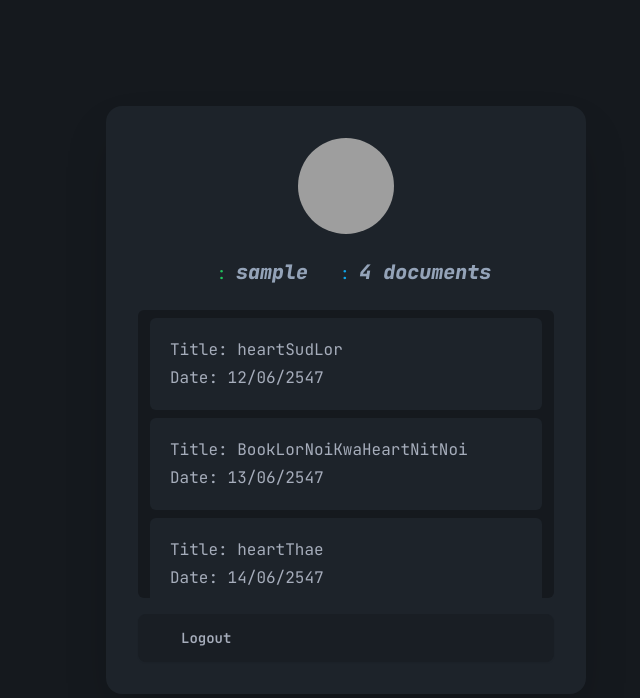
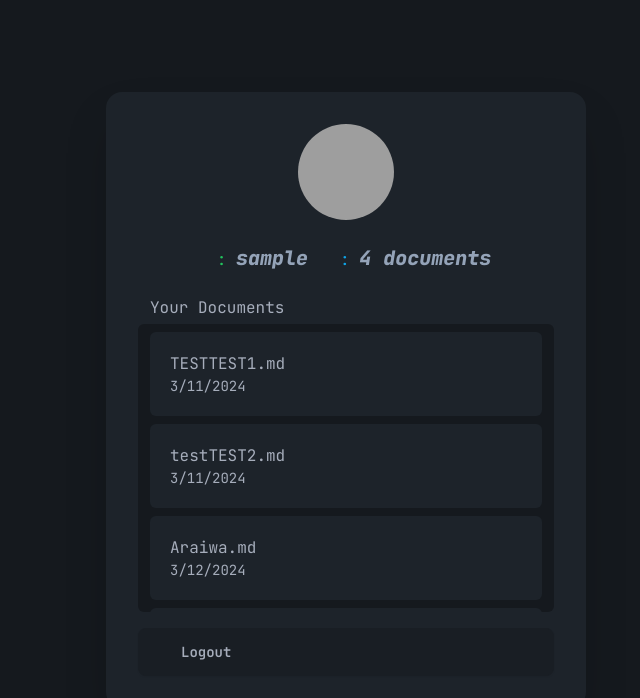
Before and after one commit to PasitU/ProjectMDParser, a Vue app: page /profile/1 in a window 1280 px wide. Shown: the top 698 px of the page, without its empty margins (294-934 px from the left). Built offline with nearby package versions, Linux system fonts and the light colour scheme; data requests are answered from the project's data file; sample sign-in values are in the browser's storage; grey boxes are pictures that could not be loaded; some icons are missing; a web font is replaced by a local one.

Commit message:
Update userProfile Finish laew kub

```diff
--- a/src/views/EditProfileView.vue
+++ b/src/views/EditProfileView.vue
@@ -15,7 +15,7 @@
               </div>
             </div>
           </div>
-          <div class="flex mx-auto my-2">
+          <div class="flex mx-auto my-2 flex-col sm:flex-row sm:flex-wrap sm:justify-between">
             <h1 class="p-2 text-green-500">
               <v-icon name="fa-user-alt"></v-icon>:
               <span class="italic font-extrabold text-xl text-slate-400">{{
@@ -28,33 +28,17 @@
                 >{{ count }} documents</span
               >
             </h1>
-            <h1>{{}}</h1>
           </div>
-          <div class="bg-base-300 rounded-md mb-2 h-72 overflow-y-scroll">
-            <ul class="flex flex-col mt-2">
-              <!-- <li v-for="doc in data" :key="doc.id">
-                <p class="group-hover:text-info" v-text="doc.title"></p>
-                <p class="text-sm" v-text="formatDate(doc.createAt)"></p>
-              </li> -->
-
-              <!-- Test Tailwind Kub -->
-              <li class="bg-base-100 rounded-md mx-3 mb-2 p-5">
-                <p class="pb-1">Title: heartSudLor</p>
-                <p>Date: 12/06/2547</p>
-              </li>
-              <li class="bg-base-100 rounded-md mx-3 mb-2 p-5">
-                <p class="pb-1">Title: BookLorNoiKwaHeartNitNoi</p>
-                <p>Date: 13/06/2547</p>
-              </li>
-              <li class="bg-base-100 rounded-md mx-3 mb-2 p-5">
-                <p class="pb-1">Title: heartThae</p>
-                <p>Date: 14/06/2547</p>
-              </li>
-              <li class="bg-base-100 rounded-md mx-3 mb-2 p-5">
-                <p class="pb-1">Title: YakMeFanWa</p>
-                <p>Date: 15/06/2547</p>
-              </li>
-            </ul>
+          <div>
+            <h1 class="ml-3 mb-1">Your Documents</h1>
+            <div class="bg-base-300 rounded-md mb-2 max-h-72 w-72 sm:w-auto overflow-y-scroll">
+              <ul class="flex flex-col mt-2">
+                <li v-for="doc in data" :key="doc.id" class="bg-base-100 rounded-md mx-3 mb-2 p-5">
+                  <p v-text="doc.title"></p>
+                  <p class="text-sm" v-text="formatDate(doc.createAt)"></p>
+                </li>
+              </ul>
+            </div>
           </div>
           <button
             class="btn flex-start gap-3 hover:text-red-400"
@@ -113,4 +97,8 @@ const logout = () => {
     window.location.reload()
   })
 }
+
+const formatDate = (date) => {
+  return new Date(date).toLocaleDateString()
+}
 </script>
```
